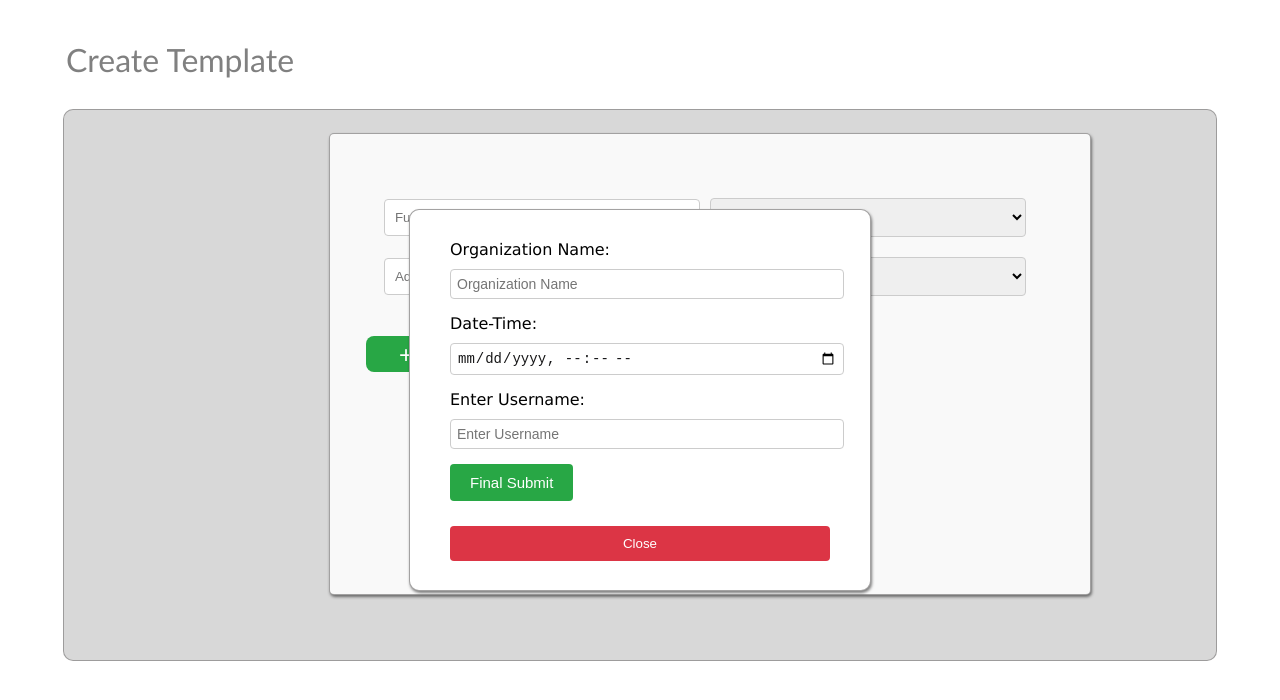
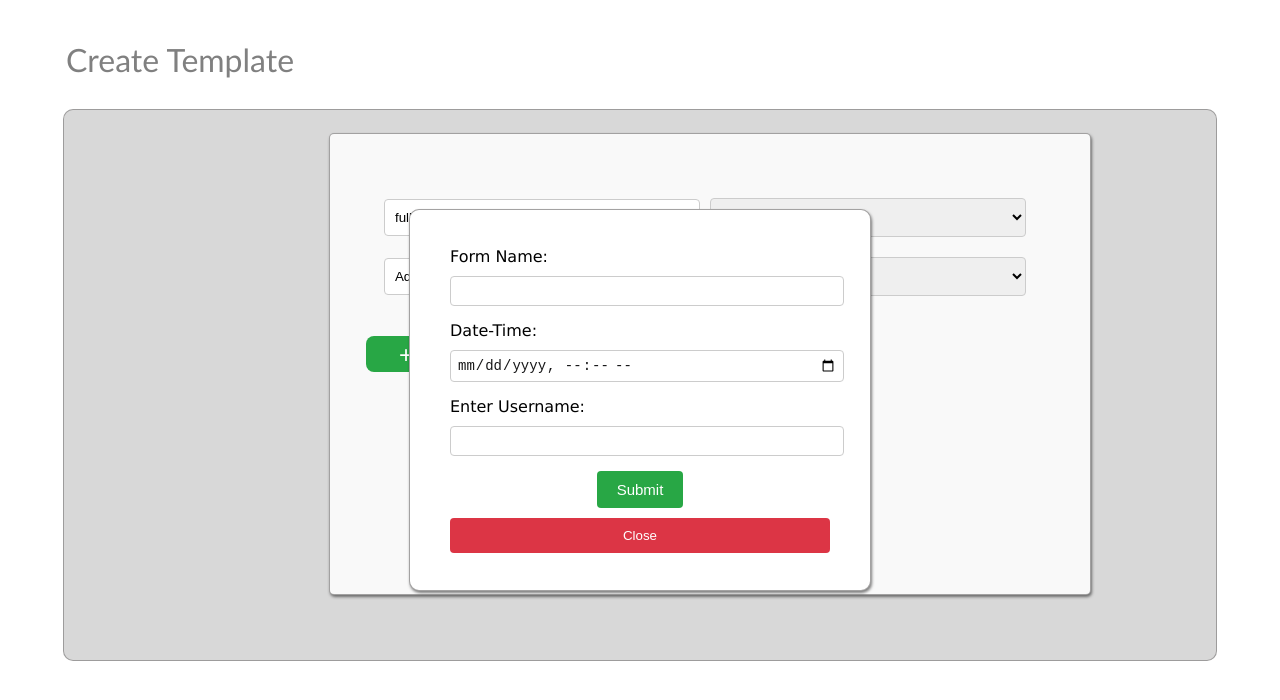
Before and after one commit to sumerishere/Template-Gen-Frontend, a React (Vite) app in the folder template-gen-react/: page / in a window 1280 px wide. Both pictures are taken after a click on the button "Submit". Shown: the top 700 px of the page. Built offline with nearby package versions, Linux system fonts and the light colour scheme.

Commit message:
notification-window added

```diff
--- a/template-gen-react/src/components/template-fom/TemplateComp.css
+++ b/template-gen-react/src/components/template-fom/TemplateComp.css
@@ -1,101 +1,3 @@
-/*
-.root-template-div{
-  max-width: 1400px;
-  height: 550px;
-  margin: 10px 55px 55px 55px;
-  background-color: #ccccccc2;
-  position: relative;
-  border-radius: 10px;
-  border: 1px solid #929191d7;
-}
-
-.form-container {
-  width: 700px;
-  height: 400px;
-  margin-top: 2%;
-  margin-left: 23%;
-  padding: 30px;
-  border: 1px solid #ddd;
-  border-radius: 5px;
-  background-color: #f9f9f9;
-  position: relative;
-  overflow-y: scroll;
-  position: absolute;
-  border: 1px solid #929191d7;
-  box-shadow: 1px 2px 3px rgb(0,0,0,0.5);
-}
-
-.form-template {
-  padding: 14px;
-  margin: 10px;
-  display: flex;
-  flex-direction: column;
-}
-
-.field-row {
-  margin-top: 10px;
-  display: flex;
-  align-items: center;
-  margin-bottom: 10px;
-}
-
-.field-row input,
-.field-row select {
-  flex: 1;
-  padding: 10px;
-  margin-right: 10px;
-  border: 1px solid #ccc;
-  border-radius: 4px;
-}
-
-.field-row button {
-  padding: 10px 15px;
-  border: none;
-  background-color: #007bff;
-  color: white;
-  border-radius: 4px;
-  cursor: pointer;
-  margin-right: 10px;
-}
-
-.field-row button:hover {
-  background-color: #0056b3;
-}
-
-.add-button {
-  position: absolute;
-  top: 3px;
-  right: 45px;
-  margin: 6px;
-  padding: 5px;
-  border: none;
-  background-color: #28a745;
-  color: white;
-  border-radius: 8px;
-  height: 36px;
-  width: 80px;
-  font-size: 24px;
-  cursor: pointer;
-}
-
-.add-button:hover {
-  background-color: #218838;
-}
-
-#remove-button {
-  padding: 10px 15px;
-  border: none;
-  background-color: #dc3545;
-  color: white;
-  border-radius: 4px;
-  cursor: pointer;
-}
-
-#remove-button:hover {
-  background-color: #c82333;
-}  */
-
-
 /* styles.css */
 
 /* Root div for the template */
@@ -190,7 +92,7 @@
 .submit-button {
   position: sticky;
   margin: 6px;
-  padding-top: 5  px;
+  padding-top: 5px;
   border: none;
   background-color: #007bff;
   color: white;
@@ -206,11 +108,8 @@
 }
 
 /* Notification form container styling */
+.notification-form-div {}
 
-/* Div inside notification form container */
-.notification-form-div {
-
-}
 .notification-form-container {
   width: 380px;
   height: 300px;
@@ -290,3 +189,18 @@
 .close-button:hover {
   background-color: #c82333;
 }
+
+/* Add spinner styles */
+.spinner {
+  border: 4px solid #f3f3f3;
+  border-top: 4px solid #3498db;
+  border-radius: 50%;
+  width: 24px;
+  height: 24px;
+  animation: spin 1s linear infinite;
+}
+
+@keyframes spin {
+  0% { transform: rotate(0deg); }
+  100% { transform: rotate(360deg); }
+}
--- a/template-gen-react/src/components/template-fom/TemplateComp.jsx
+++ b/template-gen-react/src/components/template-fom/TemplateComp.jsx
@@ -1,109 +1,27 @@
-// import "./TemplateComp.css";
-// import { useState } from "react";
-
-// const DynamicForm = () => {
-
-//   const [fields, setFields] = useState([
-//     { type: "input", label: "Fullname", value: "", selectValue: "" },
-//     { type: "input", label: "Address", value: "", selectValue: "" },
-//   ]);
-
-//   const handleAddField = () => {
-//     setFields([
-//       ...fields,
-//       { type: "input", label: "", value: "", selectValue: "" },
-//     ]);
-//   };
-
-//   const handleInputChange = (index, value) => {
-//     const newFields = [...fields];
-//     newFields[index].value = value;
-//     setFields(newFields);
-//   };
-
-//   const handleSelectChange = (index, value) => {
-//     const newFields = [...fields];
-//     newFields[index].selectValue = value;
-//     setFields(newFields);
-//   };
-
-//   const handleRemoveField = (index) => {
-//     setFields(fields.filter((_, i) => i !== index));
-//   };
-
-//   return (
-//     <div className="root-template-div">
-
-//       <div className="form-container">
-
-//         <form className="form-template">
-
-//           {fields.map((field, index) => (
-
-//             <div key={index} className="field-row">
-
-//               <input
-//                 type="text"
-//                 placeholder={field.label || `Field ${index + 1}`}
-//                 value={field.value}
-//                 onChange={(e) => handleInputChange(index, e.target.value)}
-//               />
-
-//               <select
-//                 value={field.selectValue}
-//                 onChange={(e) => handleSelectChange(index, e.target.value)}>
-
-//                 <option value="">Select Field Type</option>
-//                 <option value="option1">Text(String)</option>
-//                 <option value="option2">Number(int)</option>
-//                 <option value="option3"> Yes/No button(Radio)</option>
-//                 <option value="option3">Image</option>
-//                 <option value="option3">Pdf File</option>
-
-//               </select>
-
-//               {index >= 2 && (
-//                 <button
-//                   type="button"
-//                   onClick={() => handleRemoveField(index)}
-//                   id="remove-button">
-//                     Remove
-//                 </button>
-//               )}
-//             </div>
-//           ))}
-
-//         </form>
-
-//         <button
-//           type="button"
-//           onClick={handleAddField}
-//           className="add-button">
-//             +
-//         </button>
-
-//       </div>
-//     </div>
-//   );
-// };
-
-// export default DynamicForm;
-
 import "./TemplateComp.css";
 import { useState } from "react";
+import { ToastContainer, toast } from "react-toastify";
+import "react-toastify/dist/ReactToastify.css";
 
 const DynamicForm = () => {
+
   const [fields, setFields] = useState([
-    { type: "input", label: "Fullname", value: "", selectValue: "option1" },
-    { type: "input", label: "Address", value: "", selectValue: "option1" },
+    { type: "input", label: "Fullname", value: "fullName", selectValue: "Text(String)",readOnly:true },
+    { type: "input", label: "Address", value: "Address", selectValue: "Text(String)",readOnly:true },
   ]);
 
   const [showNotificationForm, setShowNotificationForm] = useState(false);
+  const [notificationFormData, setNotificationFormData] = useState({
+    formName: "",
+    createdAt: "",
+    userName: "",
+  });
+  const [isLoading, setIsLoading] = useState(false);
 
   const handleAddField = () => {
     setFields([
       ...fields,
-      { type: "input", label: "", value: "", selectValue: "" },
+      { type: "input", label: "", value: "", selectValue: "", readOnly: false},
     ]);
   };
 
@@ -123,12 +41,72 @@ const DynamicForm = () => {
     setFields(fields.filter((_, i) => i !== index));
   };
 
-  const handleSubmit = () => {
+  const handleInitialSubmit = () => {
     setShowNotificationForm(true);
+  };
+
+  const handleNotificationFormChange = (e) => {
+    const { name, value } = e.target;
+    setNotificationFormData({
+      ...notificationFormData,
+      [name]: value,
+    });
+  };
+
+  const handleFinalSubmit = async (e) => {
+    e.preventDefault();
+    setIsLoading(true);
+
+    const formTemplateDTO = {
+      formName: notificationFormData.formName,
+      createdAt: notificationFormData.createdAt,
+      userName: notificationFormData.userName,
+      fields: fields.reduce((acc, field) => {
+        if (field.value) {
+          acc[field.value] = field.selectValue;
+        }
+        return acc;
+      }, {}),
+    };
+
+    try {
+      const response = await fetch("http://localhost:8080/create-template", {
+        method: "POST",
+        headers: {
+          "Content-Type": "application/json",
+        },
+        body: JSON.stringify(formTemplateDTO),
+      });
+
+      if (response.ok) {
+        toast.success(`Template Created Successfully!! 😊`, {
+          position: "top-center",
+          autoClose: 5000,
+        });
+        // Handle successful response
+        console.log("Form template saved successfully");
+      }
+      else {
+        toast.error("Failed! to Create Template, Try Again", {
+          position: "top-center",
+          autoClose: 3000,
+        });
+        // Handle errors
+        console.error("Error saving form template");
+      }
+    }
+    catch (error) {
+      console.error("Error:", error);
+    }
+    finally {
+      setIsLoading(false);
+      setShowNotificationForm(false);
+    }
   };
 
   return (
     <div className="root-template-div">
+      <ToastContainer />
       <div className="form-container">
         <form className="form-template">
           {fields.map((field, index) => (
@@ -138,17 +116,18 @@ const DynamicForm = () => {
                 placeholder={field.label || `Field ${index + 1}`}
                 value={field.value}
                 onChange={(e) => handleInputChange(index, e.target.value)}
+                readOnly={field.readOnly}
               />
               <select
                 value={field.selectValue}
                 onChange={(e) => handleSelectChange(index, e.target.value)}
               >
                 <option value="">Select Field Type</option>
-                <option value="option1">Text(String)</option>
-                <option value="option2">Number(int)</option>
-                <option value="option3">Yes/No button(Radio)</option>
-                <option value="option4">Image</option>
-                <option value="option5">Pdf File</option>
+                <option value="Text(String)">Text(String)</option>
+                <option value="Number(int)">Number(int)</option>
+                <option value="Yes/No button(Radio)">Yes/No button(Radio)</option>
+                <option value="Image">Image</option>
+                <option value="Pdf File">Pdf File</option>
               </select>
               {index >= 2 && (
                 <button
@@ -165,39 +144,61 @@ const DynamicForm = () => {
         <button type="button" onClick={handleAddField} className="add-button">
           +
         </button>
+
         {/* Submit button to show the notification form */}
-        <button type="button" onClick={handleSubmit} className="submit-button">
+        <button
+          type="button"
+          onClick={handleInitialSubmit}
+          className="submit-button"
+        >
           Submit
         </button>
       </div>
 
       {/* Notification form container */}
+      {showNotificationForm && (
+        <div className="notification-form-overlay">
+          <div className="notification-form-container">
+            <form className="notification-form" onSubmit={handleFinalSubmit}>
+              <div className="form-row">
+                <label>Form Name:</label>
+                <input
+                  type="text"
+                  name="formName"
+                  value={notificationFormData.formName}
+                  onChange={handleNotificationFormChange}
+                  required
+                />
+              </div>
 
-      {showNotificationForm && (
-        <div className="notification-form-div">
-          <div className="notification-form-container">
-            <form className="notification-form">
-              <div className="form-row">
-                <label>Organization Name:</label>
-                <input type="text" placeholder="Organization Name" />
-              </div>
               <div className="form-row">
                 <label>Date-Time:</label>
-                <input required={true} type="datetime-local" />
+                <input
+                  type="datetime-local"
+                  name="createdAt"
+                  value={notificationFormData.createdAt}
+                  onChange={handleNotificationFormChange}
+                  required
+                />
               </div>
+
               <div className="form-row">
                 <label>Enter Username:</label>
                 <input
-                  required={true}
                   type="text"
-                  placeholder="Enter Username"
+                  name="userName"
+                  value={notificationFormData.userName}
+                  onChange={handleNotificationFormChange}
+                  required
                 />
               </div>
-              <div className="form-row">
-                <button type="submit" className="final-submit-button">
-                  Final Submit
+
+              <button
+              type="submit"
+              className="final-submit-button"
+            >
+              {isLoading ? <div className="spinner"></div> : "Submit"}
             </button>
-              </div>
             <button
               type="button"
               className="close-button"
```
Lines whose indentation alone changed are shown as unchanged.
